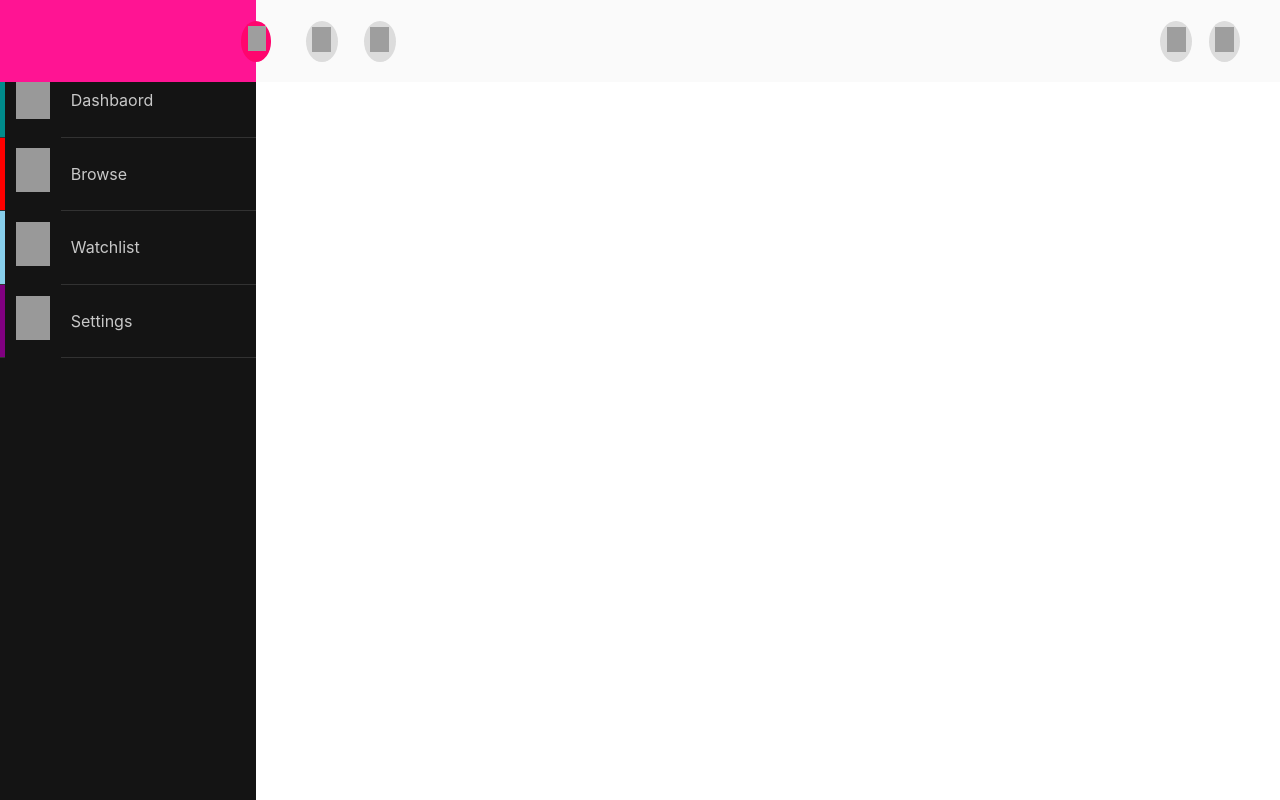
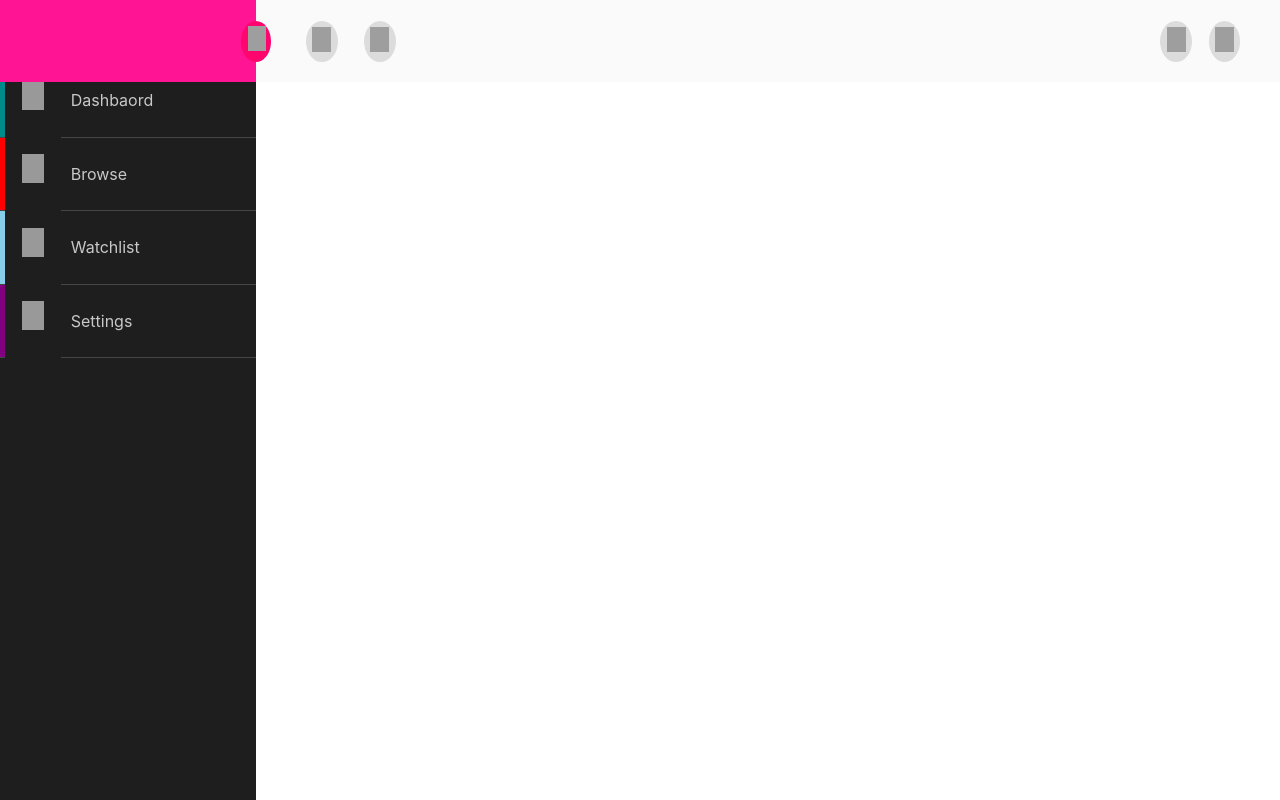
Before and after one commit to Ann143/Pick-A-Book, a PHP site: page /html/navigators.html in a window 1280 px wide. Run offline with PHP 8.4, Linux system fonts and the light colour scheme; grey boxes are pictures that could not be loaded.

Commit message:
pael bag-ong ligo

```diff
--- a/src/css/navigators.css
+++ b/src/css/navigators.css
@@ -81,13 +81,13 @@
     height: 100%;
     left: 0;
     width: 20%;
-    background-color: rgb(20, 20, 20);
+    background-color: rgb(30, 30, 30);
 }
 
 .side-nav .slide-show-btn{
     width: 100%;
     height: 10%;
-    border-bottom: rgb(50, 50, 50) 1px solid;
+    border-bottom: rgb(70, 70, 70) 1px solid;
 
 }
 
@@ -97,7 +97,7 @@
     width: 60px;
     z-index: 1;
     margin-left: 2%;
-    background-color: rgb(20, 20, 20);
+    background-color: rgb(30, 30, 30);
 
 }
 
@@ -121,8 +121,9 @@
     height: 100%;
     padding-left: 10px;
     width: 210px;
-    background-color: rgb(20, 20, 20);
+    background-color: rgb(30, 30, 30);
     color: rgb(200, 200, 200);
+    display: none;
 }
 
 .side-nav .slide-show-btn span:hover{
@@ -130,9 +131,9 @@
 }
 
 .side-nav .slide-show-btn .slide-show-icon img{
-    width: 60%;
-    height: 60%;
-    margin: 20% 20% 20% 20%;
+    width: 40%;
+    height: 40%;
+    margin: 30% 30% 30% 30%;
     color: rgb(100, 100, 100);
     filter: invert(80%) sepia(1%) saturate(1%) hue-rotate(1deg) brightness(1000%) contrast(20%);
 }
--- a/src/html/navigators.html
+++ b/src/html/navigators.html
@@ -48,19 +48,19 @@
             <div class="slide-show-icon">
                 <img src="https://cdn4.iconfinder.com/data/icons/48-bubbles/48/48.Dashboard-256.png" alt="Dashbaord">
             </div>
-            <span class="d-flex align-items-center">Dashbaord</span>
+            <span id="toggle-span" class="d-flex align-items-center">Dashbaord</span>
         </div>
         <div class="slide-show-btn d-flex align-items-center cursor-pointer bg-red">
             <div class="slide-show-icon">
                 <img src="https://cdn3.iconfinder.com/data/icons/education-and-learning-23/32/Education_and_Learning_education_book_library_search-128.png" alt="Browse">
             </div>
-            <span class="d-flex align-items-center">Browse</span>
+            <span id="toggle-span" class="d-flex align-items-center">Browse</span>
         </div>
         <div class="slide-show-btn d-flex align-items-center bg-sky cursor-pointer">
             <div class="slide-show-icon">
                 <img src="https://cdn0.iconfinder.com/data/icons/seo-170/32/SEO_bookmarking_service_services_book-256.png" alt="Watchlist">
             </div>
-            <span class="d-flex align-items-center">
+            <span id="toggle-span" class="d-flex align-items-center">
                 Watchlist
             </span>
         </div>
@@ -68,7 +68,7 @@
             <div class="slide-show-icon">
                 <img src="https://cdn3.iconfinder.com/data/icons/streamline-icon-set-free-pack/48/Streamline-75-256.png" alt="Settings">
             </div>
-            <span class="d-flex align-items-center">Settings</span>
+            <span id="toggle-span" class="d-flex align-items-center">Settings</span>
         </div>
 
     </div>
@@ -77,5 +77,8 @@
     <!-- <h1 style="margin-left: 30%; margin-top: 20%; position: fixed;">KAWAIIIiii<br><img src="https://scontent.xx.fbcdn.net/v/t1.15752-0/s240x240/128066857_860147338122761_3907152804812811567_n.jpg?_nc_cat=108&ccb=1-3&_nc_sid=58c789&_nc_ohc=_denKLZ3C7gAX-HbqLl&_nc_ad=z-m&_nc_cid=0&_nc_ht=scontent.xx&tp=7&oh=d6854b6967285c22e757f166754f8cf0&oe=609B3262" alt="">
 
     </h1> -->
+
+    <!-- <h1 style="margin-left: 30%; margin-top: 20%; position: fixed;">XIANA whahahaahah!</h1> -->
+
 </body>
 </html>
--- a/src/jquery/navigators.js
+++ b/src/jquery/navigators.js
@@ -1,10 +1,22 @@
-$(document).ready(function(){
+$(document).ready(function () {
     $(".slide-show-btn").mouseover(function () {
-        console.log("true")
-        $(this).children().css("backgroundColor","transparent");
+        $(this).children().css("backgroundColor", "transparent");
     });
     $(".slide-show-btn").mouseout(function () {
-        console.log("true")
-        $(this).children().css("backgroundColor","rgb(20, 20, 20)");;
+        $(this).children().css("backgroundColor", "rgb(30, 30, 30)");;
     });
+
+    var togglespan = false;
+
+    $(".side-nav-btn").click(function () {
+        $(".slide-show-btn").each(function () {
+            $("#toggle-span").toggle();
+        });
+    });
+
+    // $(".side-nav-btn").click(function(){
+    //     $(".slide-show-btn").each(function(){
+    //         $(".btn-name").toggle();
+    //     })
+    // });
 });
```
